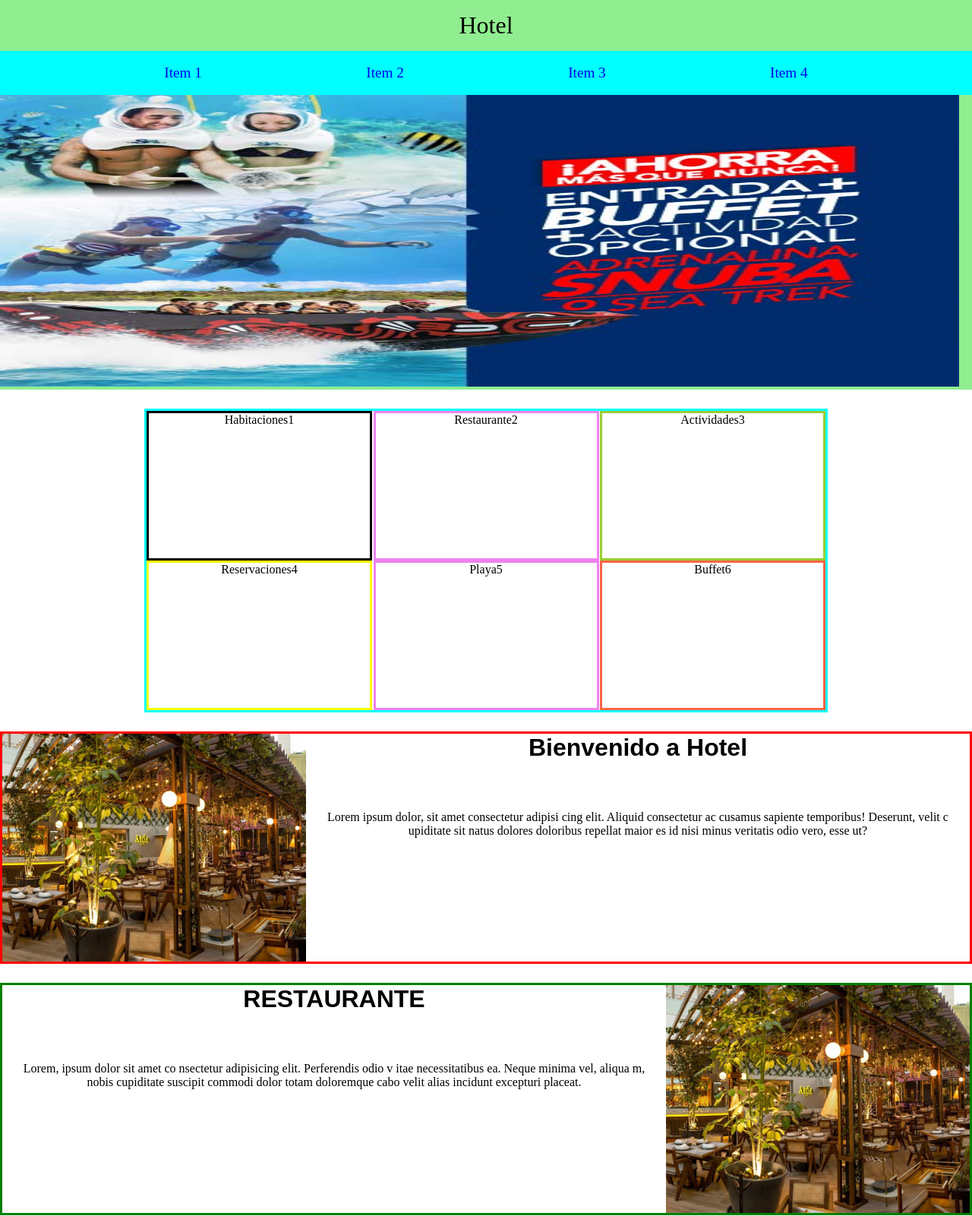
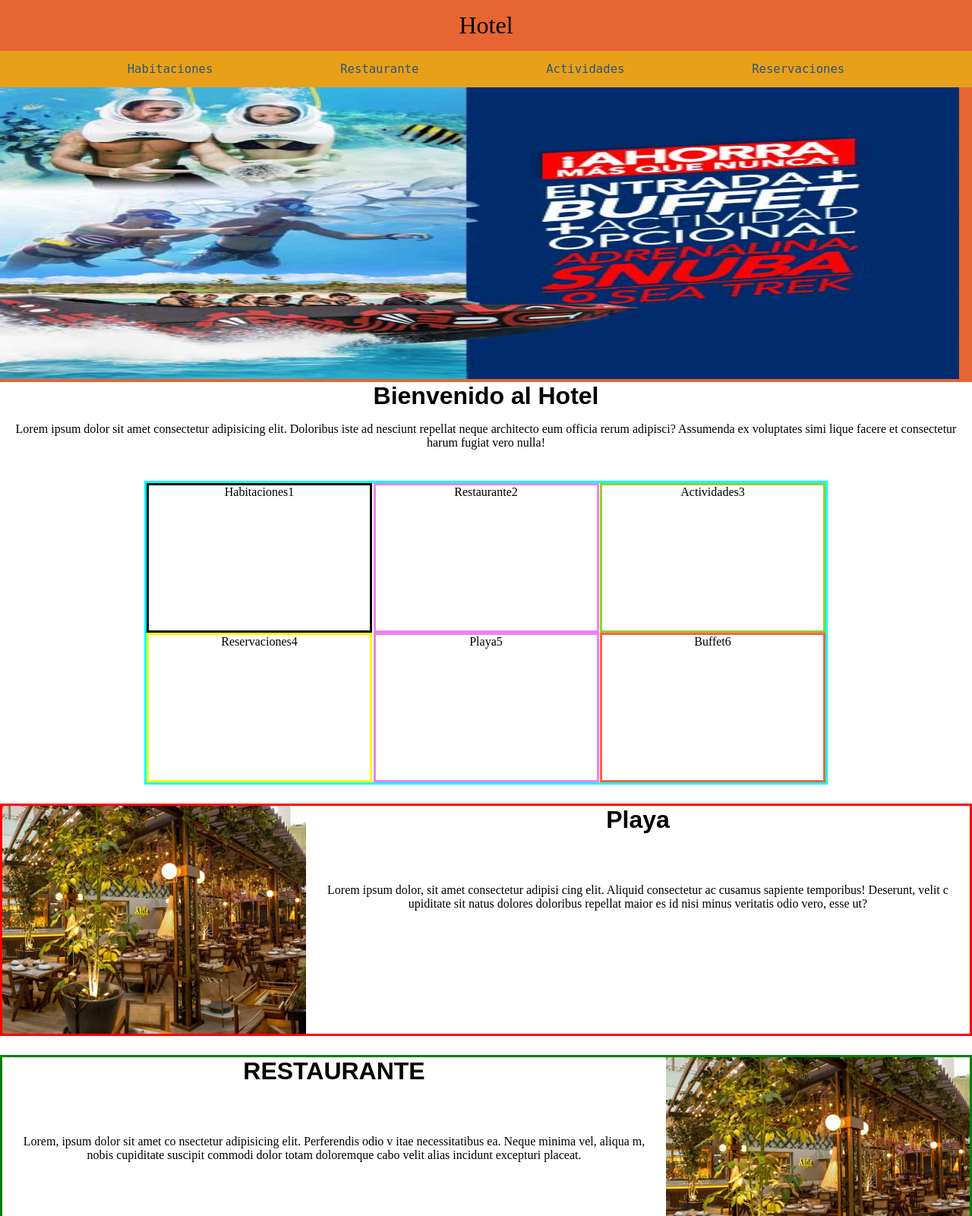
Before and after one commit to AbrahamLasPuertas/proyectofinal, a PHP site: page / in a window 1280 px wide. Shown: the top 1601 px of the page at 76% size. Run offline with PHP 8.4, Linux system fonts and the light colour scheme.

Commit message:
prueba_12

```diff
--- a/index.html
+++ b/index.html
@@ -9,10 +9,10 @@
 		<p class="hotel">Hotel</p>
 		<nav>
 			<ul class="main-menu">
-			  <li class="main-menu__item"><a class="main-menu__link" href="#">Item 1</a></li>
-			  <li class="main-menu__item"><a class="main-menu__link" href="#">Item 2</a></li>
-			  <li class="main-menu__item"><a class="main-menu__link" href="#">Item 3</a></li>
-			  <li class="main-menu__item"><a class="main-menu__link" href="#">Item 4</a></li>
+			  <li class="main-menu__item"><a class="main-menu__link" href="#">Habitaciones</a></li>
+			  <li class="main-menu__item"><a class="main-menu__link" href="#">Restaurante</a></li>
+			  <li class="main-menu__item"><a class="main-menu__link" href="#">Actividades</a></li>
+			  <li class="main-menu__item"><a class="main-menu__link" href="#">Reservaciones</a></li>
 			</ul>
 		</nav>
 		<div class="container">
@@ -25,6 +25,9 @@
 		</div>
 	</header>
 	<main>
+		<h1 class="bienvenida">Bienvenido al Hotel</h1>
+		<p class="contenido">Lorem ipsum dolor sit amet consectetur adipisicing elit. Doloribus iste ad nesciunt repellat neque architecto eum officia rerum adipisci? Assumenda ex voluptates simi
+			lique facere et consectetur harum fugiat vero nulla!</p>
 		<div class="contenedor">
 			<div class="box1">Habitaciones1</div>
 			<div class="box2">Restaurante2</div>
@@ -34,8 +37,9 @@
 			<div class="box6">Buffet6</div>
 		</div>
 		<article>
+			<section>
 				<div class="acomodo">
-			<h1 class="titulos">Bienvenido a Hotel</h1>
+					<h1 class="titulos">Playa</h1>
 					<img class="imagen__contenido" src="img_hotel/restaurante.jpg" alt="RESTAURANTE">
 					<p class="descripcion">Lorem ipsum dolor, sit amet consectetur adipisi
 						cing elit. Aliquid consectetur ac
@@ -44,7 +48,6 @@
 						es id nisi minus veritatis odio vero, esse ut?
 					</p>
 				</div>
-			<section>
 
 				<div class="acomodo2">
 					<h1 class="titulos2">RESTAURANTE</h1>
--- a/style.css
+++ b/style.css
@@ -6,7 +6,7 @@
 
 /*Encabezado*/
 .encabezado{
-    background-color: lightgreen;
+    background-color:#E66532;
     position: relative;
     width: 100%;
 }
@@ -20,7 +20,7 @@
 
 /*Menu*/
 nav{
-    background-color: aqua;
+    background-color: #E8A01A;
 }
 
 .main-menu{
@@ -39,6 +39,8 @@ nav{
 .main-menu__link{
     text-decoration: none;
     font-size: 1.2em;
+    font-family: monospace;
+    color:#2C557A
 }
 .img_menu{
     width: 98.7vw;
@@ -63,6 +65,18 @@ nav{
     70%{margin-left: -197.4vw;}
     75%{margin-left: -296.1vw;}
     100%{margin-left: -296.1vw;}
+}
+
+/* Bienvenida*/
+.bienvenida{
+    text-align: center;
+    font-size: 2em;
+    font-family: Arial, Helvetica, sans-serif;
+}
+.contenido{
+    font-size: 1em;
+    text-align: center;
+    padding: 1em;
 }
 
 /*Menu en pantalla*/
```
Also changed, not shown: other parts of style.css (+32 -0 lines). Lines whose indentation alone changed are shown as unchanged.
